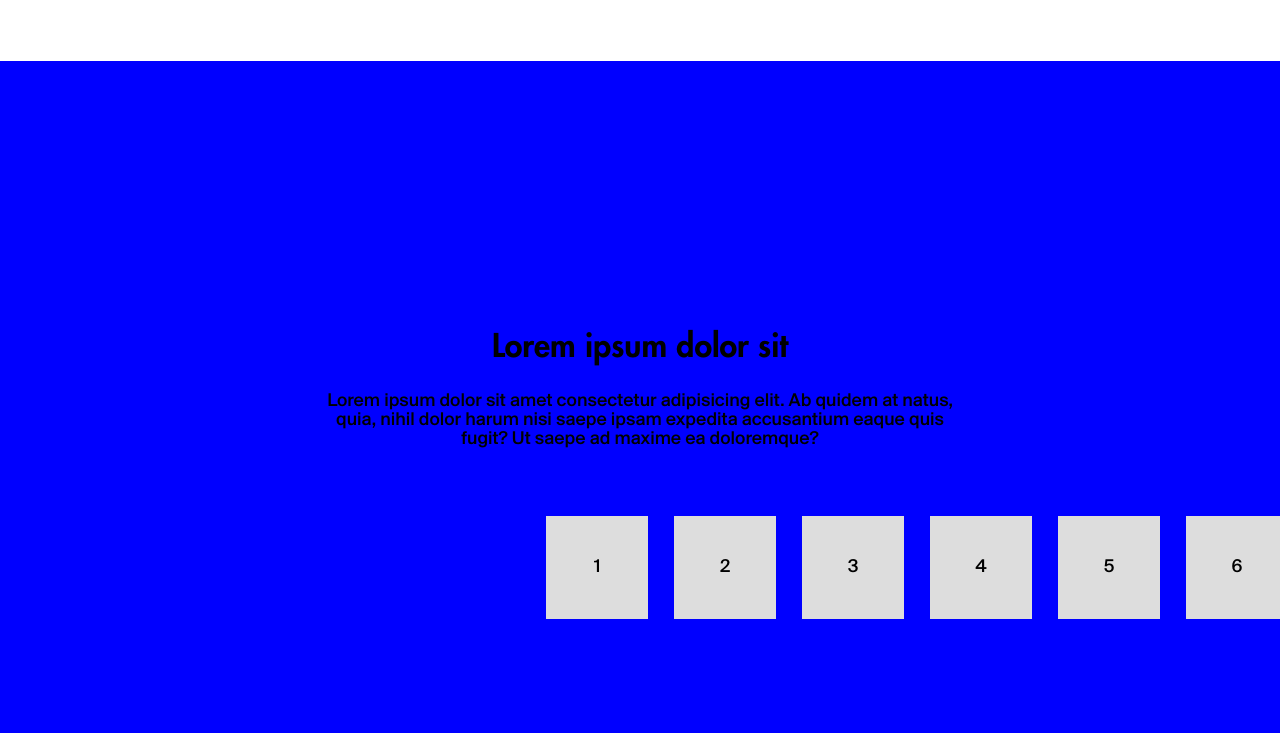
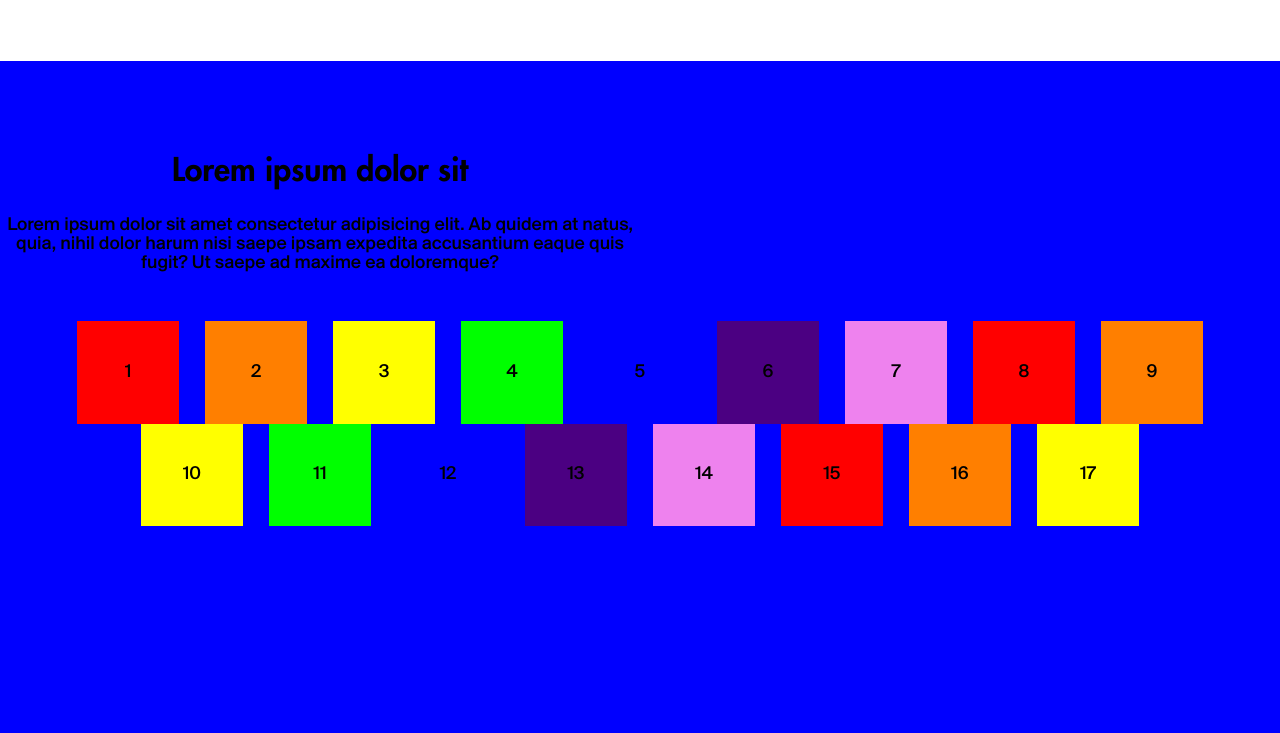
Before and after one commit to julessandoz/durabiliaScrollytelling, a website: page index.html in a window 1280 px wide. Shown: the part 5567-6300 px from the top of the page. Drawn offline with nearby package versions, Linux system fonts and the light colour scheme.

Commit message:
Pinned sdgs

```diff
--- a/assets/scripts/scroll.js
+++ b/assets/scripts/scroll.js
@@ -202,6 +202,28 @@ gsap.utils.toArray(".section-10-item").forEach((section, index) => {
 });
 
 
+// SECTION 9------------------------------------------------
+
+// const section = document.querySelector("#section-10");
+const spacer = document.createElement("div");
+spacer.style.height = '3900px';
+// section.parentNode.appendChild(spacer, section);
+
+// start gsap animation on section-9
+let tlCard9 = gsap.timeline({
+    scrollTrigger: {
+      trigger: "#section-9",
+      start: "top top",
+      end: "bottom+=1000 top",
+      scrub: true,
+      pin: true,
+      pinSpacing: true,
+      pinnedContainer: '.sect9-cont',
+
+    }
+  });
+
+
 
 //   const salesPoints = document.querySelector(".sales-points-container");
 
--- a/assets/styles/main.css
+++ b/assets/styles/main.css
@@ -162,9 +162,16 @@ p {
     flex-direction: column;
     justify-content: center;
     width: 100vw;
+    height: 100vh;
+    /* height: 100vh; */
+    /* height: 1800px; */
     background-color: blue;
-    padding: 30vh 0;
+    /* padding: 30vh 0; */
 }
+
+/* .sect9-cont{
+    min-height: 1800px
+} */
 
 .title-container {
     width: 50%;
@@ -172,27 +179,127 @@ p {
     margin-bottom: 6vh;
 }
 
-.sdg-blocks-container {
+/* .sdg-blocks-container {
     display: flex;
     justify-content: space-around;
+    /* margin: 0 5%;
+}
+*/
+
+.sdg-blocks-container {
+    /* display: flex;
+    justify-content: space-around; */
     margin: 0 5%;
+    width: 90vw;
+    display: flex;
+    flex-direction: row;
+    justify-content: center;
+    flex-wrap: wrap;
 }
 
+
+.sdg-block {
+    width: 20vw;
+    background-color: black;
+    /* flex: 0 0 clamp(80px, 8vw, 200px);
+    height: clamp(80px, 8vw, 200px); */
+    /* margin: 0 1vw;
+    display: flex;
+    flex-direction: column;
+    justify-content: center;
+    flex-wrap: wrap; */
+    align-items: center;
+    background-color: #dddddd;
+    /* display: inline; */
+}
+
+
+/* make .sdg-block as squares and displayed randomly */
 .sdg-block {
     flex: 0 0 clamp(80px, 8vw, 200px);
     height: clamp(80px, 8vw, 200px);
     margin: 0 1vw;
     display: flex;
-    flex-direction: column;
+    flex-direction: row;
     justify-content: center;
     flex-wrap: wrap;
-    align-items: center;
-    background-color: #dddddd;
+
 }
 
-.sdg-block:nth-child(n + 7) {
+.sdg-block:nth-child(1) {
+    background-color: #ff0000;
+}
+
+.sdg-block:nth-child(2) {
+    background-color: #ff7f00;
+}
+
+.sdg-block:nth-child(3) {
+    background-color: #ffff00;
+}
+
+.sdg-block:nth-child(4) {
+    background-color: #00ff00;
+}
+
+.sdg-block:nth-child(5) {
+    background-color: #0000ff;
+}
+
+.sdg-block:nth-child(6) {
+    background-color: #4b0082;
+}
+
+.sdg-block:nth-child(7) {
+    background-color: #ee82ee;
+}
+
+.sdg-block:nth-child(8) {
+    background-color: #ff0000;
+}
+
+.sdg-block:nth-child(9) {
+    background-color: #ff7f00;
+}
+
+.sdg-block:nth-child(10) {
+    background-color: #ffff00;
+}
+
+.sdg-block:nth-child(11) {
+    background-color: #00ff00;
+}
+
+.sdg-block:nth-child(12) {
+    background-color: #0000ff;
+}
+
+.sdg-block:nth-child(13) {
+    background-color: #4b0082;
+}
+
+.sdg-block:nth-child(14) {
+    background-color: #ee82ee;
+}
+
+.sdg-block:nth-child(15) {
+    background-color: #ff0000;
+}
+
+.sdg-block:nth-child(16) {
+    background-color: #ff7f00;
+}
+
+.sdg-block:nth-child(17) {
+    background-color: #ffff00;
+}
+
+
+
+
+/* .sdg-block:nth-child(n + 7) {
     display: none;
-}
+} */
 
 /* SECTION 10 - SALES POINTS */
 #section-10 {
--- a/assets/styles/scroll.css
+++ b/assets/styles/scroll.css
@@ -1,3 +1,6 @@
+@import url('./theme.css');
+
+
 /* SECTION 10 - SALES POINTS */
 
 .sales-points-container {
@@ -40,3 +43,15 @@
     transform: scale(0.6);
     transform-origin: center center;
 }
+
+.sect9-cont {
+    min-height: 100vh;
+  }
+
+/* avatars */
+
+.avatarContainer{
+    width: 100vw;
+    height: 100vh;
+    content: "";
+}
--- a/index.html
+++ b/index.html
@@ -110,7 +110,9 @@
 
         <!-- cards container pour l'animation entre 9-10 -->
         <div class="cards">
+
             <section class="section card1" id="section-9">
+                <div class="sect9-cont">
                 <div class="title-container">
                     <h2>Lorem ipsum dolor sit</h2>
                     <p>Lorem ipsum dolor sit amet consectetur adipisicing elit. Ab quidem at natus, quia, nihil dolor
@@ -170,7 +172,13 @@
                         <p>17</p>
                     </div>
                 </div>
+        <!-- pin-spacer at height 1200px -->
+        </div>
+        <div class="pin-spacer"></div>
+        <!-- spacer -->
         </section>
+
+
         <section class="section card2" id="section-10">
             <div class="card-container">
                 <div class="sales-points-container">
```
Lines whose indentation alone changed are shown as unchanged.
